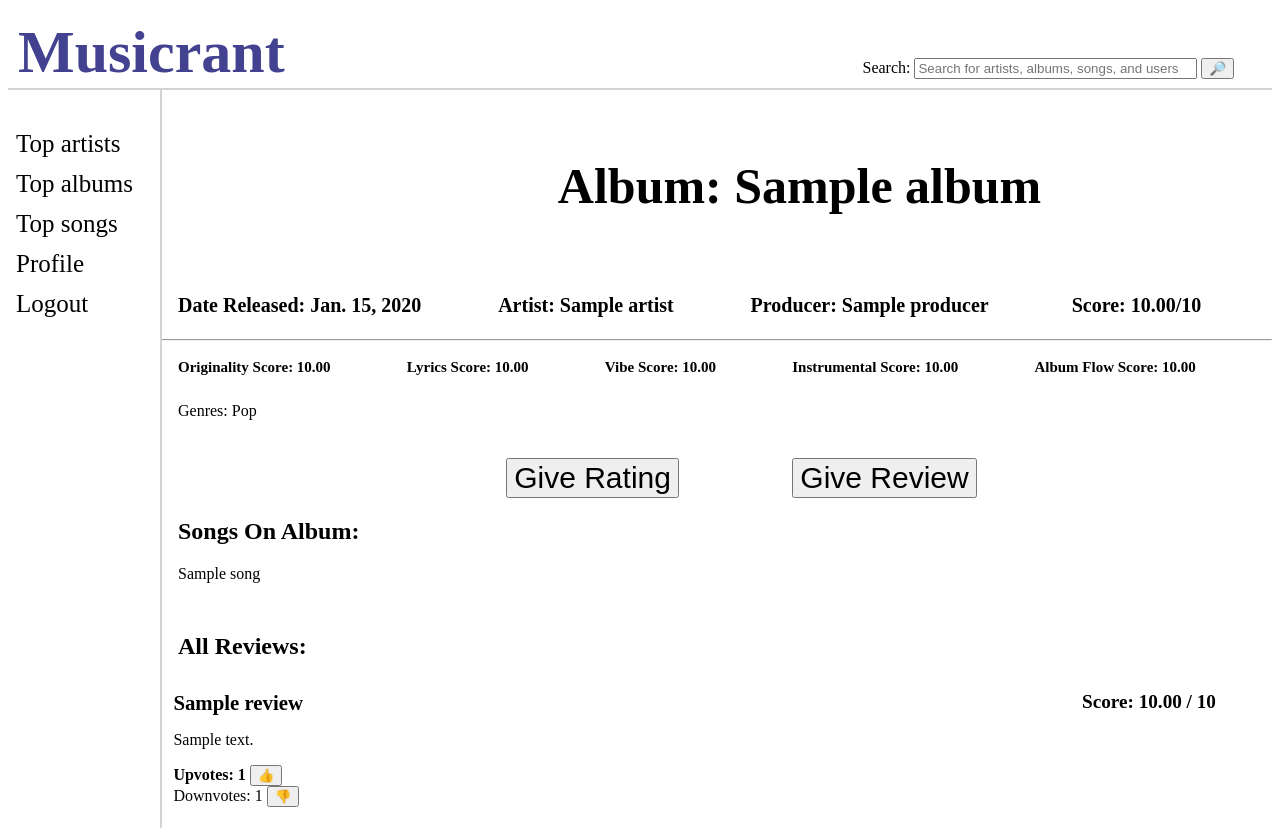
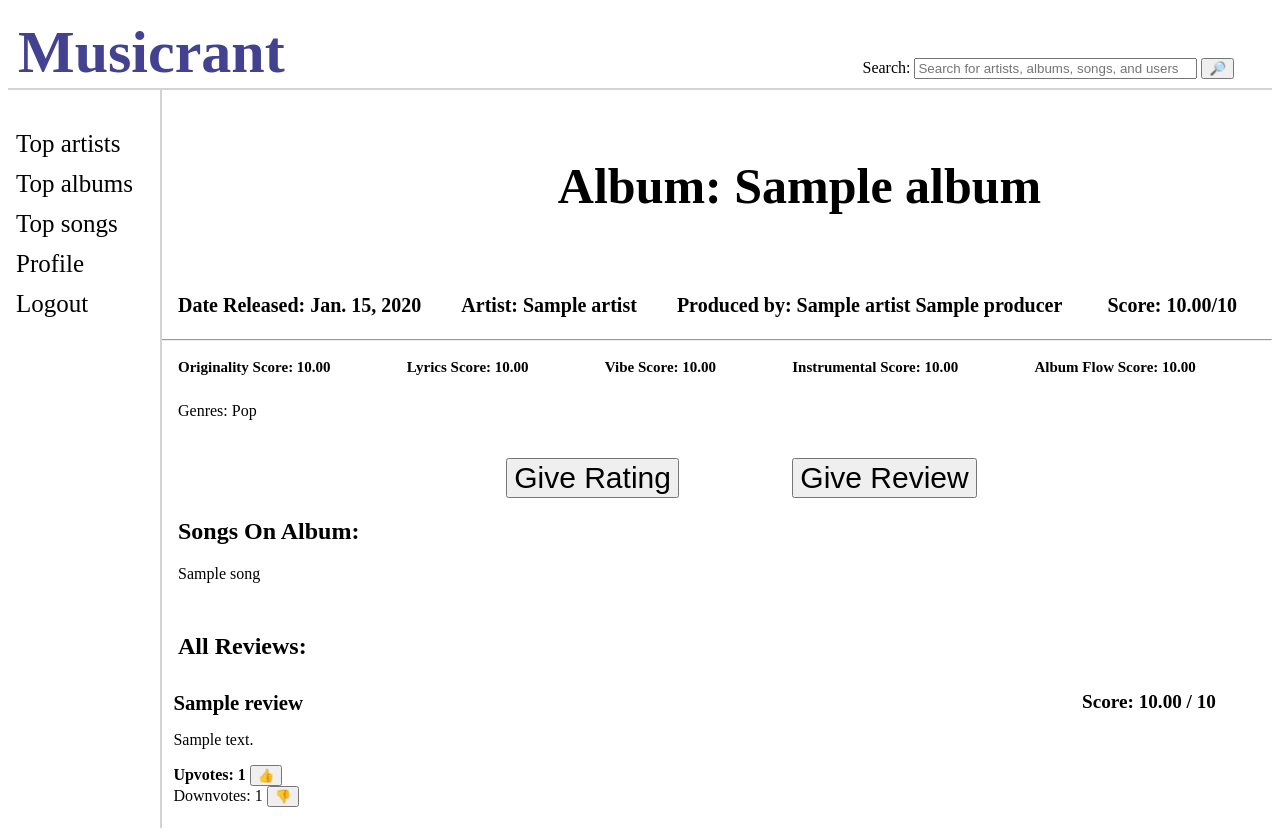
Before and after one commit to alexchchen/musicrant, a Django app: page /album/1 in a window 1280 px wide. Run offline with Django 4.2, Linux system fonts and the light colour scheme; a user stored in the database is signed in; tables that the repository leaves empty hold one stand-in row (values such as "Sample post").

Commit message:
small fixes

```diff
--- a/471Project/MyProject/FirstApp/templates/singleAlbum.html
+++ b/471Project/MyProject/FirstApp/templates/singleAlbum.html
@@ -203,7 +203,10 @@
         Artist: <a href="{% url 'artistPage' album.artist_id %}" id="artistLink">{{ album.artist_id.name}}</a>
       </h1>
       <h1 class="ProducerName">
-        Producer:
+        Produced by:
+        {% for artist_producer in album.artist_producers.all %}
+          <a href="{% url 'artistPage' album.artist_id.artist_id %}" id="producerLink">{{ artist_producer.name }}</a>
+        {% endfor %}
         {% for producer in album.producers.all %}
         <a href="{% url 'producerPage' producer.producer_id %}" id="producerLink">{{ producer.name }}</a>
         {% endfor %}
--- a/471Project/MyProject/FirstApp/templates/topArtists.html
+++ b/471Project/MyProject/FirstApp/templates/topArtists.html
@@ -59,7 +59,7 @@
         <p class="ArtistBio">{{ artist.bio }}</p>
         <p class="GenreParagraph">
           Genres:
-          {% for genre in artist.artist_genre_set.all %}
+          {% for genre in artist.genres.all %}
             {{ genre.get_genre_display }}{% if not forloop.last %}, {% endif %}
           {% endfor %}
         </p>
--- a/471Project/MyProject/FirstApp/templates/topSongs.html
+++ b/471Project/MyProject/FirstApp/templates/topSongs.html
@@ -97,7 +97,7 @@
       </div>
       <p class="GenreParagraph">
         Genres:
-        {% for genre in artist.artist_genre_set.all %}
+        {% for genre in song.genres.all %}
           {{ genre.get_genre_display }}{% if not forloop.last %}, {% endif %}
         {% endfor %}
       </p>
```
